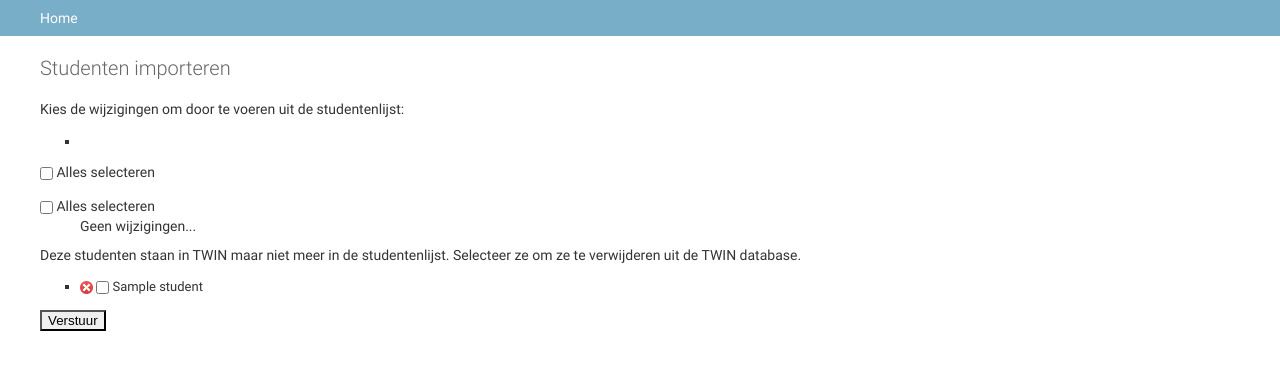
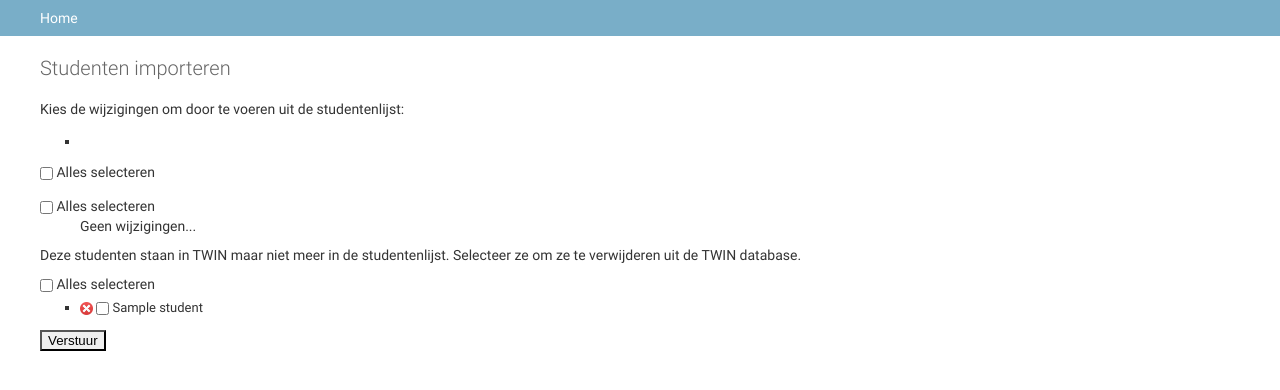
Before and after one commit to Avans/TWIN, a Django app: template templates/student_import_confirm_changes.html in a window 1280 px wide. Shown: the part 48-438 px from the top of the page. Run offline with Django 3.2, Linux system fonts and the light colour scheme; tables that the repository leaves empty hold one stand-in row (values such as "Sample post"); the template is opened without the code that fills it: values that come from a table or form of the project are taken from there, most other values are stand-ins (such as "Sample title", 1, 10 or a date in 2020); parts of the project's set-up code (start-up, migrations or seed data) failed here and were passed over; some libraries are stand-ins or nearby versions.

Commit message:
Select all for delete

```diff
--- a/templates/student_import_confirm_changes.html
+++ b/templates/student_import_confirm_changes.html
@@ -61,7 +61,7 @@ ul .icon {
 {% if deleted_students %}
   <p>Deze studenten staan in TWIN maar niet meer in de studentenlijst.
   Selecteer ze om ze te verwijderen uit de TWIN database.</p>
-
+  <input type="checkbox" onclick="toggle(this)"> Alles selecteren
   <ul>
   {% for student in deleted_students %}
       <li>
```
